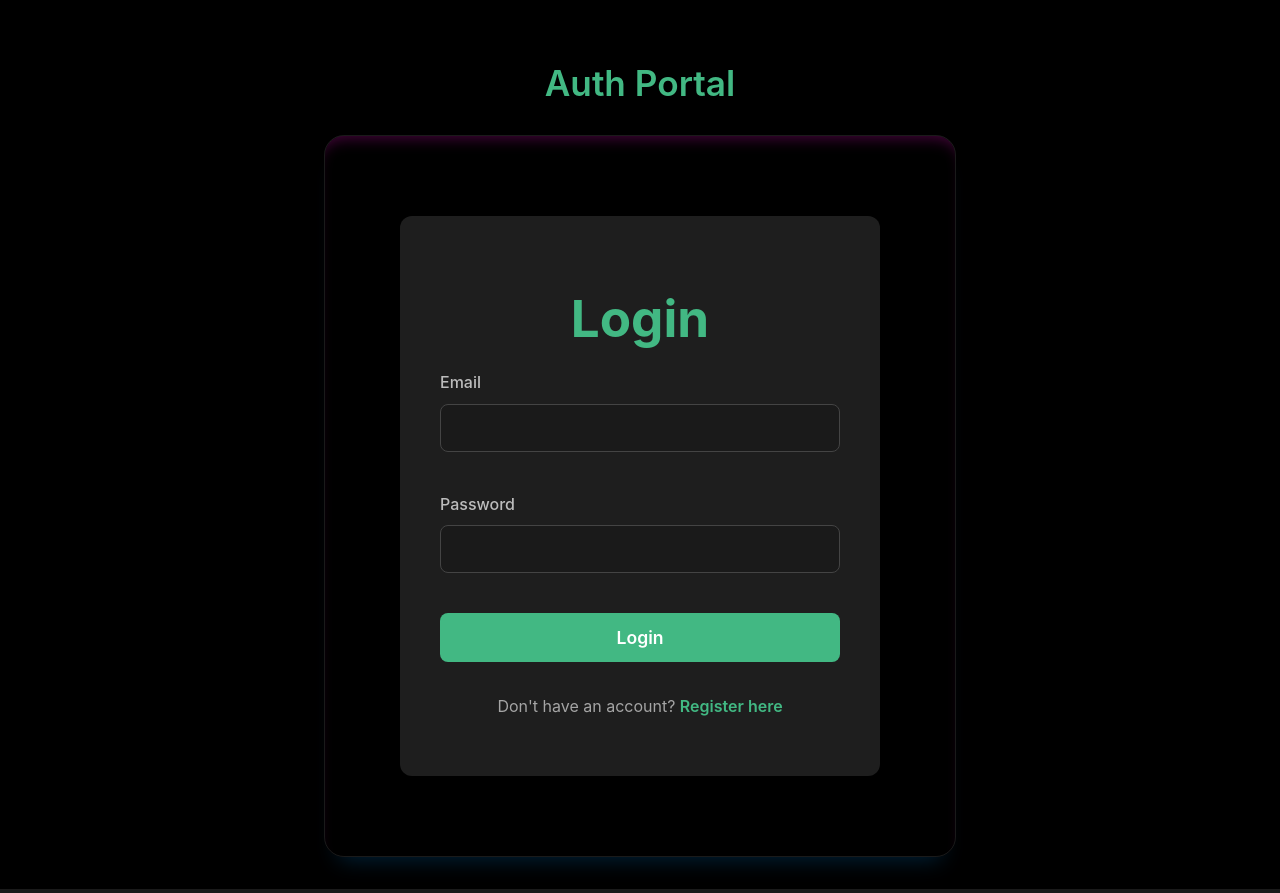
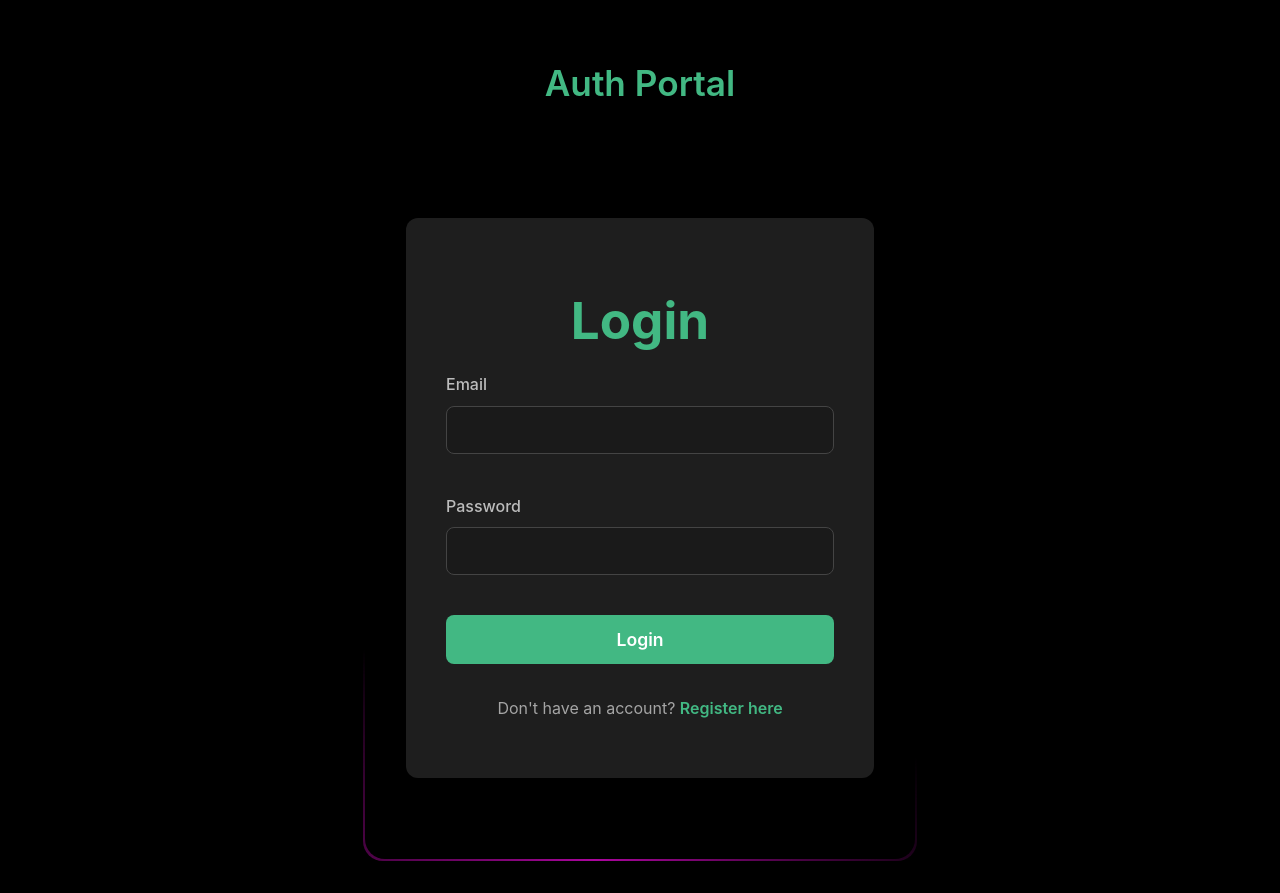
Before and after one commit to DaniloPixi/myViteApp, a Vue app: page / in a window 1280 px wide. Built offline with nearby package versions, Linux system fonts and the light colour scheme; no server answers.

Commit message:
added custom border glow, everything works

```diff
--- a/package.json
+++ b/package.json
@@ -20,6 +20,7 @@
     "lucide-vue-next": "^0.544.0",
     "netlify-cli": "^23.7.1",
     "serverless-http": "^4.0.0",
+    "three": "^0.178.0",
     "vue": "^3.5.18"
   },
   "devDependencies": {
--- a/src/App.vue
+++ b/src/App.vue
@@ -35,7 +35,8 @@
   </div>
 
   <!-- The main content card -->
-  <div class="card animate-glow">
+  <AnimatedBorder :max-width="animatedBorderMaxWidth">
+    <div class="card">
       <main>
         <!-- Logged-in Content -->
         <div v-if="user">
@@ -48,7 +49,9 @@
           </nav>
 
           <!-- Conditional Views -->
-
+          <div v-if="currentView === 'home'">
+             <!--Placeholder for a real home screen component -->
+          </div>
 
           <MemosAndMoments v-if="currentView === 'memos'"
             :location-filter="locationFilter"
@@ -73,13 +76,14 @@
         </div>
       </main>
     </div>
+  </AnimatedBorder>
 
   <!-- Global Scroll-to-Top Button -->
   <ScrollToTopButton />
 </template>
 
 <script setup>
-import { ref, watch, onUnmounted, onMounted, reactive } from 'vue';
+import { ref, watch, onUnmounted, onMounted, reactive, computed } from 'vue';
 import { useRegisterSW } from 'virtual:pwa-register/vue';
 import { auth, messaging } from './firebase';
 import { LogOut } from 'lucide-vue-next';
@@ -91,6 +95,7 @@ import Plans from './views/Plans.vue';
 import Sidebar from './components/Sidebar.vue';
 import ScrollToTopButton from './components/ScrollToTopButton.vue';
 import InAppNotification from './components/InAppNotification.vue'; // New component
+import AnimatedBorder from './components/AnimatedBorder.vue';
 
 // --- PWA Auto-Update Logic ---
 const { needRefresh, updateServiceWorker } = useRegisterSW();
@@ -107,6 +112,12 @@ const isRegistering = ref(false);
 const notificationPermission = ref(null);
 const supportsNotifications = ref(false);
 const currentView = ref(localStorage.getItem('currentView') || 'home');
+
+// Compute dynamic max-width for the animated border
+const animatedBorderMaxWidth = computed(() => {
+  return currentView.value === 'home' ? '550px' : '100%';
+});
+
 
 // In-app notification state
 const inAppNotification = reactive({
--- /dev/null
+++ b/src/components/AnimatedBorder.vue
@@ -0,0 +1,48 @@
+<template>
+  <div class="animated-border">
+    <div class="animated-border-glow"></div>
+    <div class="animated-border-content">
+      <slot></slot>
+    </div>
+  </div>
+</template>
+
+<style scoped>
+.animated-border {
+  position: relative; /* Changed from absolute */
+  max-width: 550px;   /* Added for centering */
+  margin: 0 auto;     /* Added for centering */
+  padding: 2px;
+  border-radius: 20px;
+  overflow: hidden;
+}
+
+.animated-border-glow {
+  position: absolute;
+  top: -50%;
+  left: -50%;
+  width: 200%;
+  height: 200%;
+  background-image: conic-gradient(
+    transparent,
+    rgba(214, 7, 197, 0.8),
+    transparent 30%
+  );
+  animation: star-trail 4s linear infinite;
+}
+
+@keyframes star-trail {
+  0% {
+    transform: rotate(0deg);
+  }
+  100% {
+    transform: rotate(360deg);
+  }
+}
+
+.animated-border-content {
+  position: relative;
+  z-index: 1;
+  border-radius: 18px;
+}
+</style>
--- a/src/style.css
+++ b/src/style.css
@@ -1,27 +1,4 @@
 /* src/style.css */
-
-/* --- Keyframes for Animation --- */
-@keyframes glow {
-  0%, 100% {
-    box-shadow:
-      /* Top inset glow (dimmed) */
-      inset 0 10px 15px -10px rgba(243, 15, 205, 0.2),
-      /* Bottom drop shadow (dimmed) */
-      0 15px 20px -15px rgba(0, 153, 255, 0.1);
-  }
-  50% {
-    box-shadow:
-      /* Top inset glow (bright) */
-      inset 0 15px 20px -10px rgba(243, 15, 205, 0.7),
-      /* Bottom drop shadow (bright) */
-      0 25px 30px -15px rgba(0, 153, 255, 0.6);
-  }
-}
-
-/* --- Reusable Animations --- */
-.animate-glow {
-  animation: glow 3s ease-in-out infinite;
-}
 
 /* --- Base Styles & Theme --- */
 :root {
@@ -107,11 +84,11 @@ input[type="password"] {
 
 .card {
   max-width: 550px;
-  margin: 0 auto;
   padding: 2.5em;
   border-radius: 20px;
-  background: transparent;
-  border: 1px solid rgba(255, 255, 255, 0.1);
+  /* The background is now handled by the .animate-glow::after pseudo-element */
+  background: black;
+  border: 1px solid rgba(255, 255, 255, 0);
 }
 
 /* --- Shared Card Styles --- */
```
Also changed, not shown: 1 other file (tests, documents, lock files or other folders). Lines whose indentation alone changed are shown as unchanged.
